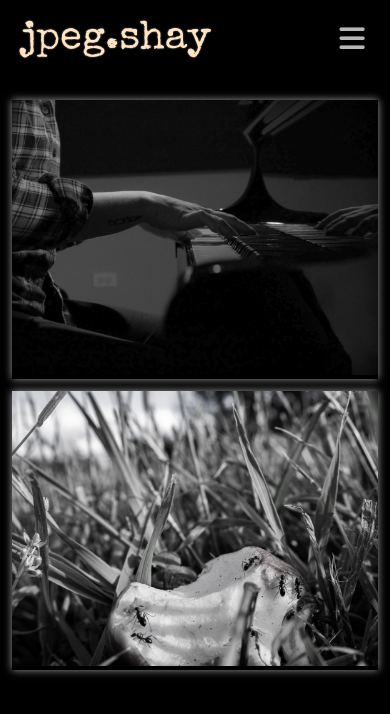
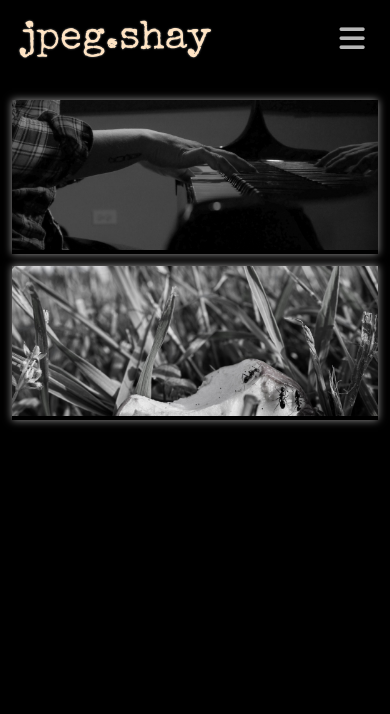
Before and after one commit to timrusin/justtheothershay, a React (Create React App) app: page /gallery/abstract in a window 390 px wide. Shown: the top 714 px of the page. Built offline with nearby package versions, Linux system fonts and the light colour scheme.

Commit message:
changed image into small blocks in the gallery for mobile

```diff
--- a/src/components/Gallery.css
+++ b/src/components/Gallery.css
@@ -76,6 +76,20 @@
         -moz-column-count: 1;
         column-count: 1;
     }
+
+    .picture{
+        height: 150px;
+        object-fit: cover;
+        object-position: center;
+    }
+
+    /* .gallery .pics{
+        position: relative;
+        height: 200px;
+        width: auto;
+        object-position: top;
+    }  */
+
     .gallery .pics:hover{
         filter: opacity(1)
     }
--- a/src/components/Gallery.js
+++ b/src/components/Gallery.js
@@ -18,7 +18,7 @@ const Gallery = () => {
      <>
      <div className={modal ? "modal open" : "modal"}>
         <img src={focusPhoto} alt="alt placeholder"/>
-        <i class="fa-regular fa-circle-xmark" onClick={()=>setModal(false)}></i>
+        <i className="fa-regular fa-circle-xmark" onClick={()=>setModal(false)}></i>
      </div>
        <div className="gallery fade">
          {Photos.map((photo) => {
@@ -29,6 +29,7 @@ const Gallery = () => {
                    src={photo.url}
                    alt={photo.alt}
                    style={{ width: "100%" }}
+                   className="picture"
                  />
                </div>
              )
```
